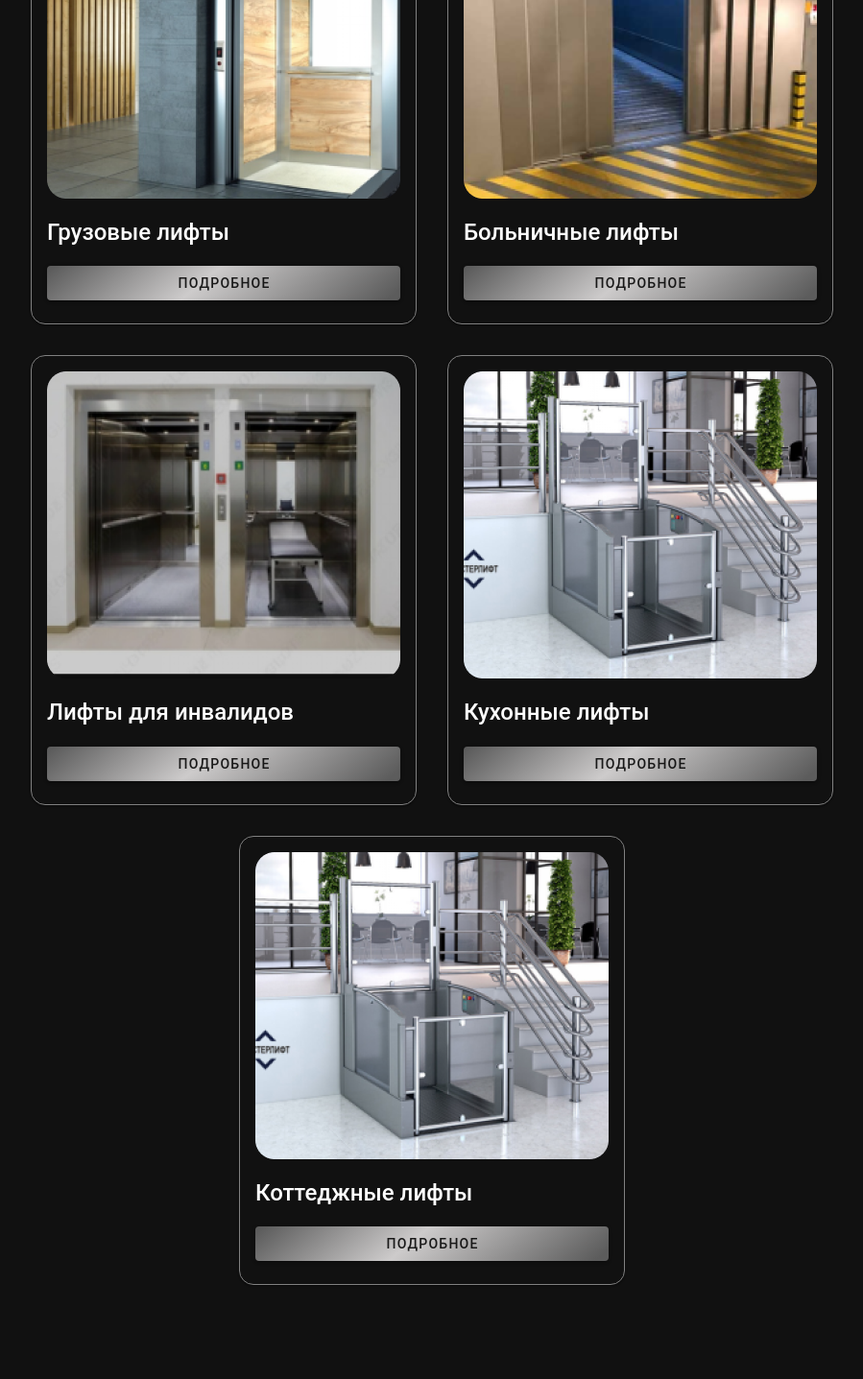
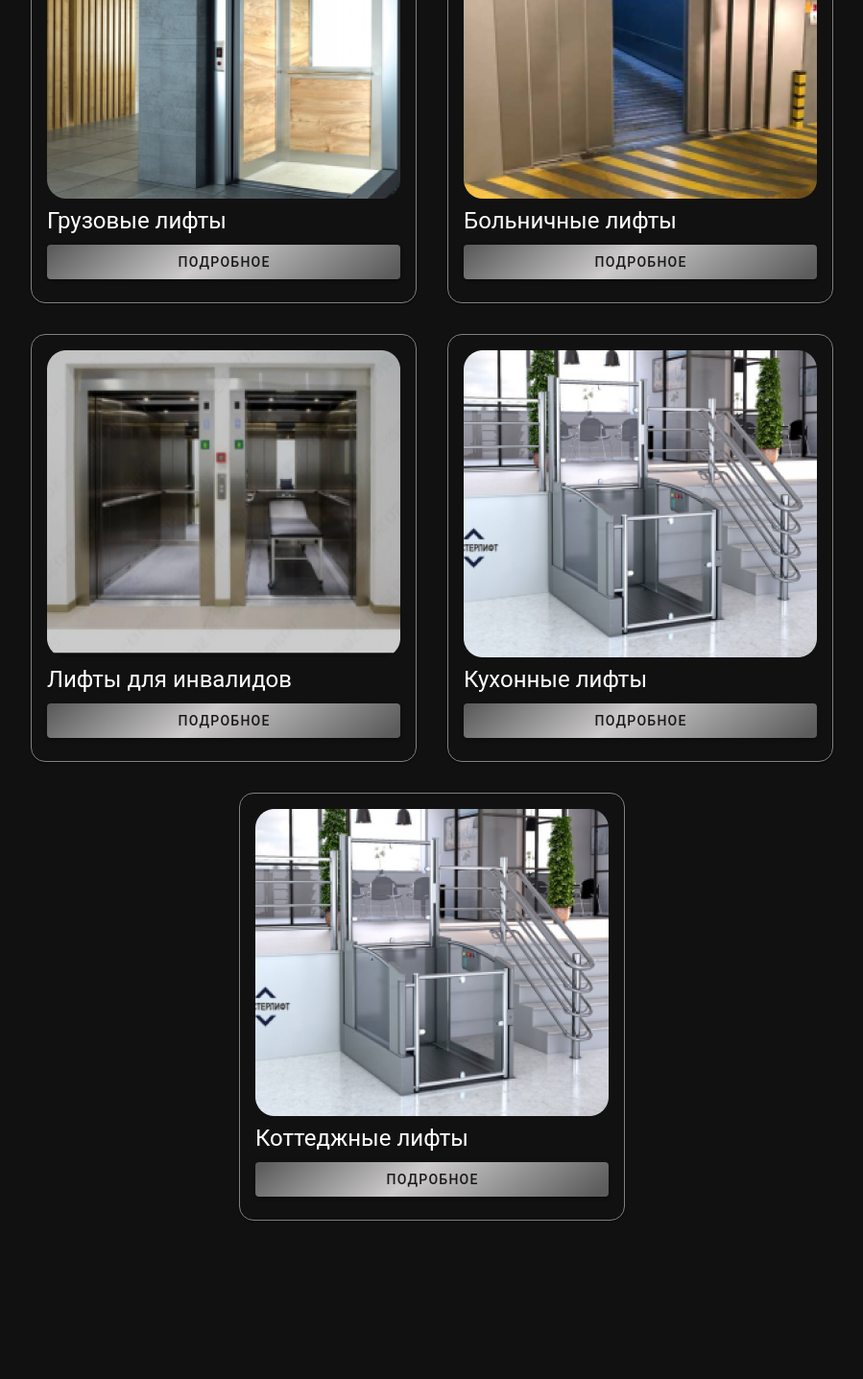
Before and after one commit to IBNODIL/Shamollift, a Vue app: page / in a window 1280 px wide. Shown: the part 2078-3515 px from the top of the page at 96% size, without its empty margins (190-1089 px from the left). Built offline with nearby package versions, Linux system fonts and the light colour scheme.

Commit message:
reload bugs

```diff
--- a/src/components/Gallery.vue
+++ b/src/components/Gallery.vue
@@ -4,21 +4,21 @@
     <div class="hidden-md-and-up"><p class="text-h5 text-white">Те кто доверял нам</p></div>
     <div class="gallery-imgs d-flex align-center flex-column">
       <div class="column d-flex align-center justify-space-evenly flex-wrap">
-        <img width="300" class="ma-5" src="../assets/img/gallery_photo_1.png" alt="">
-        <img width="300" class="ma-5" src="../assets/img/gallery_photo_6.png" alt="">
-        <img width="300" class="ma-5" src="../assets/img/gallery_photo_3.png" alt="">
+        <img height="300" class="ma-5" src="../assets/img/gallery_photo_1.png" alt="">
+        <img height="300" class="ma-5" src="../assets/img/gallery_photo_6.png" alt="">
+        <img height="300" class="ma-5" src="../assets/img/gallery_photo_3.png" alt="">
       </div>
 
       <div class="column d-flex align-center justify-space-evenly flex-wrap">
-        <img width="300" class="ma-5" src="../assets/img/gallery_photo_2.png" alt="">
-        <img width="300" class="ma-5" src="../assets/img/gallery_photo_4.png" alt="">
-        <img width="300" class="ma-5" src="../assets/img/gallery_photo_9.png" alt="">
+        <img height="300" class="ma-5" src="../assets/img/gallery_photo_2.png" alt="">
+        <img height="300" class="ma-5" src="../assets/img/gallery_photo_4.png" alt="">
+        <img height="300" class="ma-5" src="../assets/img/gallery_photo_9.png" alt="">
       </div>
 
       <div class="column d-flex align-center justify-space-evenly flex-wrap">
-        <img width="300" class="ma-5" src="../assets/img/gallery_photo_5.png" alt="">
-        <img width="300" class="hidden-sm-and-down ma-5" src="../assets/img/gallery_photo_7.png" alt="">
-        <img width="300" class="hidden-sm-and-down ma-5" src="../assets/img/gallery_photo_8.png" alt="">
+        <img height="300" class="ma-5" src="../assets/img/gallery_photo_5.png" alt="">
+        <img height="300" class="hidden-sm-and-down ma-5" src="../assets/img/gallery_photo_7.png" alt="">
+        <img height="300" class="hidden-sm-and-down ma-5" src="../assets/img/gallery_photo_8.png" alt="">
       </div>
     </div>
   </div>
@@ -31,5 +31,8 @@
 </script>
 
 <style scoped>
-
+.column img{
+  width: 250px;
+  margin: 30px;
+}
 </style>
--- a/src/components/OurProjects.vue
+++ b/src/components/OurProjects.vue
@@ -5,31 +5,36 @@
     <div class="d-flex flex-wrap align-center justify-center">
       <v-card class="card ma-4 pa-4 d-flex flex-column">
         <img src="../assets/img/product_1.png" alt="">
-        <v-card-title class="text-h5 mx-0 px-0 mt-2"> Грузовые лифты </v-card-title>
+        <div class="hidden-sm-and-down"><p class="text-h5 mx-0 px-0 mt-2"> Грузовые лифты </p></div>
+        <div class="hidden-md-and-up"><p class="text-body-1 mx-0 px-0 mt-2"> Грузовые лифты </p></div>
         <v-btn class="linear-gradient-btn my-2" to="/about-lift" block>Подробное</v-btn>
       </v-card>
 
       <v-card class="card ma-4 pa-4 d-flex flex-column">
         <img src="../assets/img/product_2.png" alt="">
-        <v-card-title class="text-h5 mx-0 px-0 mt-2"> Больничные лифты </v-card-title>
+        <div class="hidden-sm-and-down"><p class="text-h5 mx-0 px-0 mt-2"> Больничные лифты </p></div>
+        <div class="hidden-md-and-up"><p class="text-body-1 mx-0 px-0 mt-2"> Больничные лифты </p></div>
         <v-btn class="linear-gradient-btn my-2" to="/about-lift" block>Подробное</v-btn>
       </v-card>
 
       <v-card class="card ma-4 pa-4 d-flex flex-column">
         <img src="../assets/img/product_4.png" alt="">
-        <v-card-title class="text-h5 mx-0 px-0 mt-2"> Лифты для инвалидов </v-card-title>
+        <div class="hidden-sm-and-down"><p class="text-h5 mx-0 px-0 mt-2"> Лифты для инвалидов </p></div>
+        <div class="hidden-md-and-up"><p class="text-body-1 mx-0 px-0 mt-2"> Лифты для инвалидов </p></div>
         <v-btn class="linear-gradient-btn my-2" to="/about-lift" block>Подробное</v-btn>
       </v-card>
 
       <v-card class="card ma-4 pa-4 d-flex flex-column">
         <img src="../assets/img/product_5.png" alt="">
-        <v-card-title class="text-h5 mx-0 px-0 mt-2"> Кухонные лифты </v-card-title>
+        <div class="hidden-sm-and-down"><p class="text-h5 mx-0 px-0 mt-2"> Кухонные лифты </p></div>
+        <div class="hidden-md-and-up"><p class="text-body-1 mx-0 px-0 mt-2"> Кухонные лифты </p></div>
         <v-btn class="linear-gradient-btn my-2" to="/about-lift" block>Подробное</v-btn>
       </v-card>
 
       <v-card class="card ma-4 pa-4 d-flex flex-column">
         <img src="../assets/img/product_5.png" alt="">
-        <v-card-title class="text-h5 mx-0 px-0 mt-2"> Коттеджные лифты </v-card-title>
+        <div class="hidden-sm-and-down"><p class="text-h5 mx-0 px-0 mt-2"> Коттеджные лифты </p></div>
+        <div class="hidden-md-and-up"><p class="text-body-1 mx-0 px-0 mt-2"> Коттеджные лифты </p></div>
         <v-btn class="linear-gradient-btn my-2" to="/about-lift" block>Подробное</v-btn>
       </v-card>
     </div>
```
